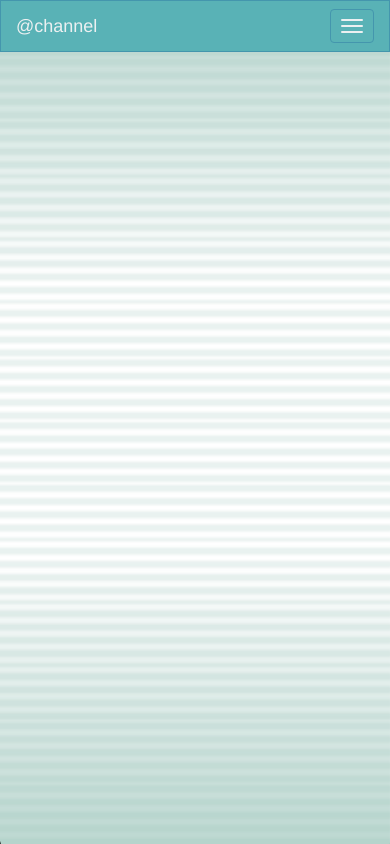
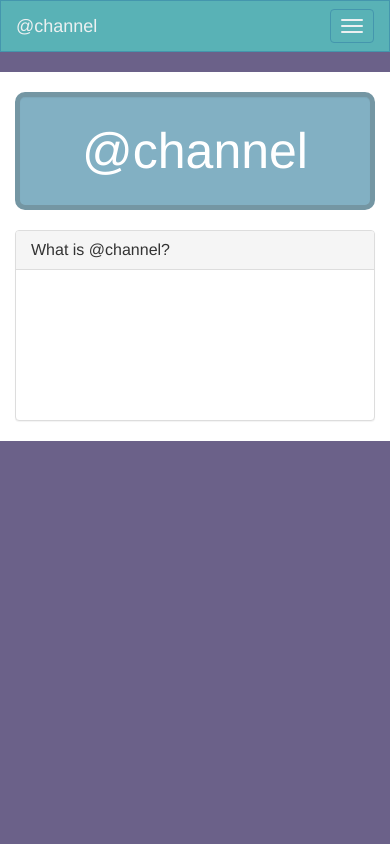
Before and after one commit to PiJoules/atchannel, a Flask app: page / in a window 390 px wide. Run offline with Flask 2, Linux system fonts and the light colour scheme; data that the repository does not hold is empty; some libraries are stand-ins or nearby versions.

Commit message:
added channels page

```diff
--- a/main.py
+++ b/main.py
@@ -100,6 +100,17 @@ def submitpost():
 	mainChannelCount = client.counter.find_one({"_id": "main"})["seq"]
 
 	return render_template("submitpost.html",
+		channel=request.args.get("channel"),
+		channels=channels,
+		mainChannelCount=mainChannelCount
+	)
+
+@app.route('/channels.html', methods=['GET'])
+def channels():
+	channels = client.counter.find({"_id": {"$ne": "main"}}).sort("seq", pymongo.DESCENDING)
+	mainChannelCount = client.counter.find_one({"_id": "main"})["seq"]
+
+	return render_template("channels.html",
 		channel=request.args.get("channel"),
 		channels=channels,
 		mainChannelCount=mainChannelCount
--- a/static/css/index.css
+++ b/static/css/index.css
@@ -0,0 +1,55 @@
+
+.main {
+	background-color: white;
+	color: white;
+	font-family: "helvetica";
+	padding-top: 20px;
+}
+
+.atchannel-title {
+	border-radius: 10px;
+}
+
+.atchannel-title h1 {
+	margin-top: 10px;
+	font-size: 50px;
+	line-height: 50px;
+}
+
+
+/**
+ * Anime
+ */
+.anime {
+	background-color: #6b6189;
+}
+
+.anime .atchannel-title {
+	background-color: #82b0c3;
+	border: 5px solid #7496a3;
+	color: white;
+}
+
+
+/**
+ * VN
+ */
+
+.vn .atchannel-title {
+	color: black;
+}
+
+.vn .about .panel-body {
+	color: black;
+}
+
+
+/* For screens at least 768px wide (large screens/desltops) */
+@media screen and (min-width: 768px){
+
+}
+
+/* For screens at most 767px wide (small screens/phones) */
+@media screen and (max-width: 767px){
+
+}
--- a/static/js/index.js
+++ b/static/js/index.js
@@ -0,0 +1,5 @@
+
+
+
+
+$(".background-image").remove();
--- a/templates/index.html
+++ b/templates/index.html
@@ -19,8 +19,26 @@
     <body>
         {% include "navbar.html" %}
 
-        <div class="container">
-
+        <div class="main container">
+            <div class="row">
+                <div class="col-sm-6 col-sm-offset-3 text-center">
+                    <div class="atchannel-title well">
+                        <h1>@channel</h1>
+                    </div>
+                </div>
+            </div>
+            <div class="row">
+                <div class="col-sm-12">
+                    <div class="about panel panel-default">
+                        <div class="panel-heading">
+                            <h3 class="panel-title">What is @channel?</h3>
+                        </div>
+                        <div class="panel-body">
+                            The goal of this website is to replicate the <b>@channel</b> from the anime <b>Steins;Gate</b> as much as possible (making this basically a parody of 4chan). Here you will find various channels dedicated to a variety of topics created by users. Users do not need to register an account before participating in a channel.
+                        </div>
+                    </div>
+                </div>
+            </div>
         </div>
 
         <script type="text/javascript" src="/static/js/jquery.min.js"></script>
--- a/templates/navbar.html
+++ b/templates/navbar.html
@@ -18,7 +18,7 @@
             </ul>
             <ul class="nav navbar-nav navbar-right">
                 <li>
-                    <a class="btn" data-toggle="modal" data-target="#existing-channels"><span class="glyphicon glyphicon-search"></span></a>
+                    <a class="btn" href="/channels.html"><span class="glyphicon glyphicon-search"></span></a>
                 </li>
                 <li>
                     <a class="btn" data-toggle="modal" data-target="#creating-channel"><span class="glyphicon glyphicon-plus"></span></a>
```
Also changed, not shown: other parts of templates/navbar.html (+0 -39 lines), static/css/channels.css (added, +10 -0 lines), templates/channels.html (added, +92 -0 lines).
